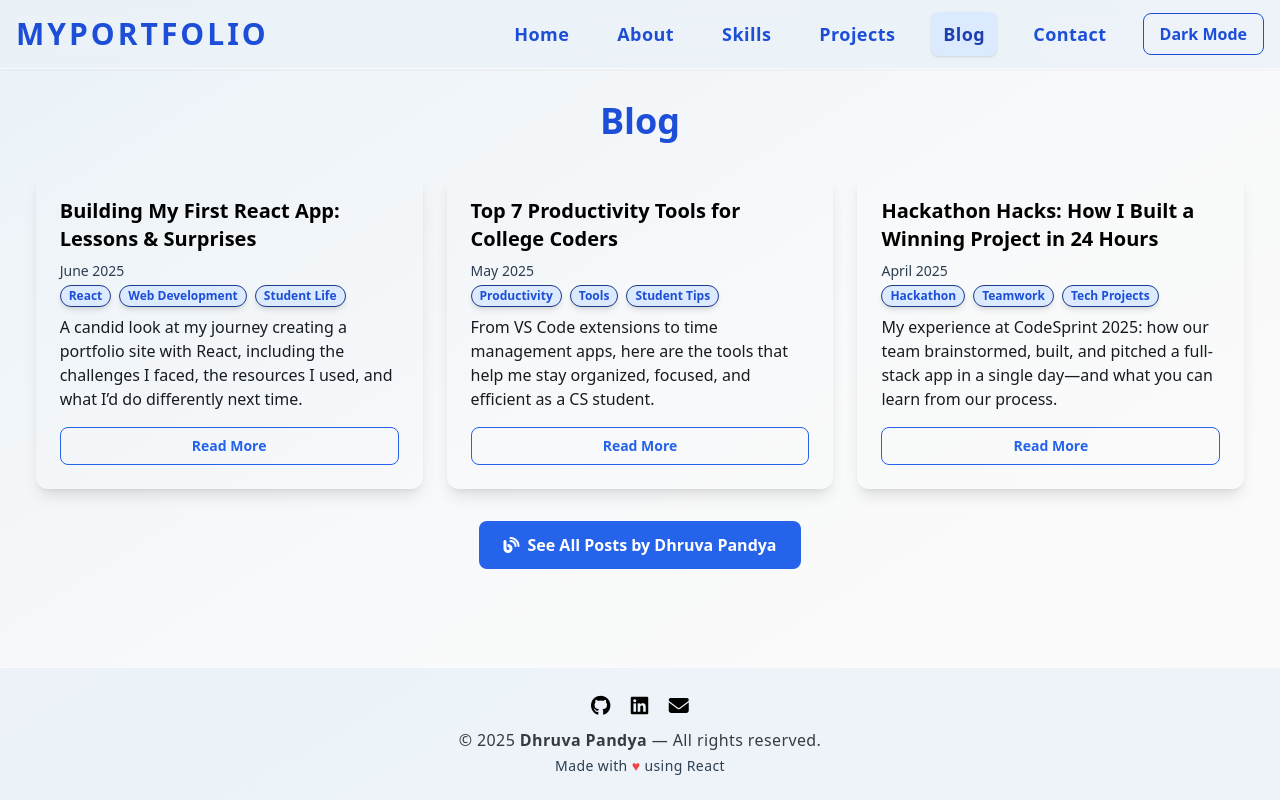
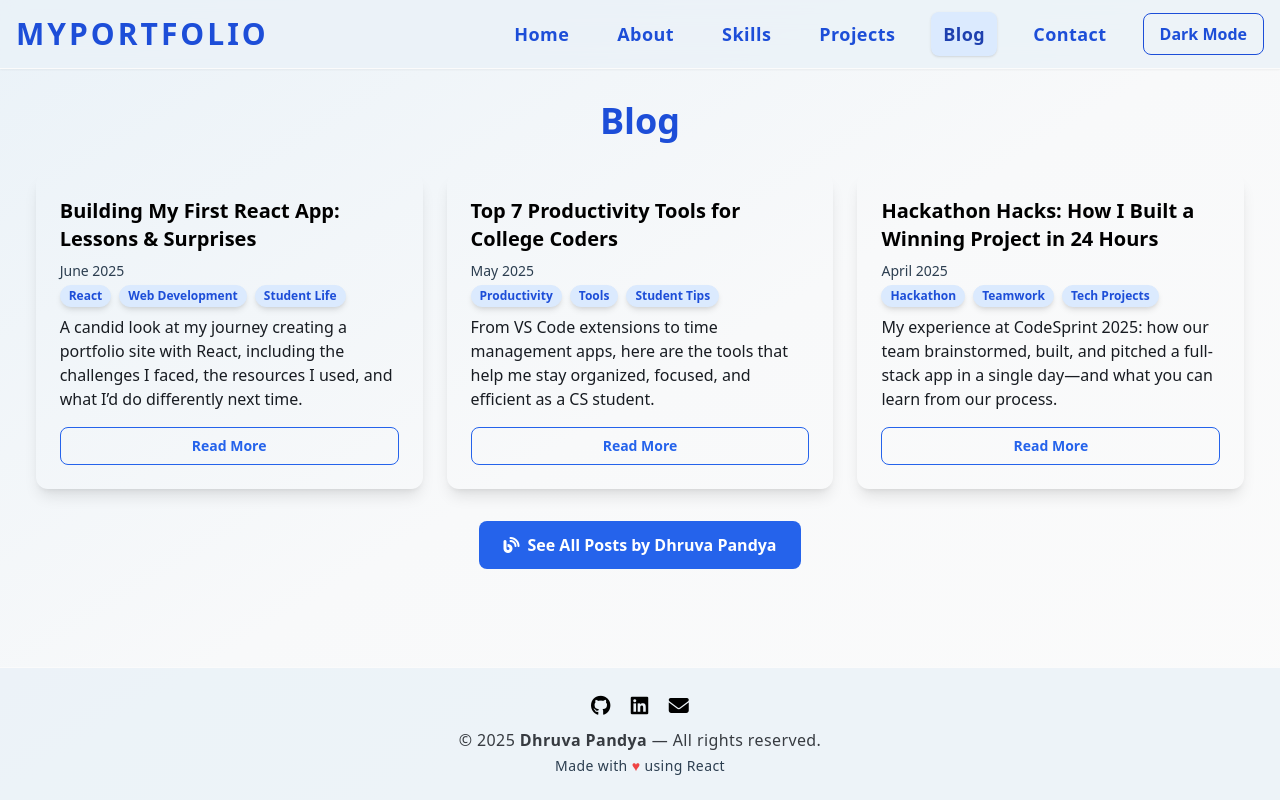
Before and after one commit to dhruva2609/my_portfolio, a React (Create React App) app: page /blog in a window 1280 px wide. Built offline with nearby package versions, Linux system fonts and the light colour scheme.

Commit message:
Update Blog.jsx

```diff
--- a/src/features/Blog/Blog.jsx
+++ b/src/features/Blog/Blog.jsx
@@ -66,16 +66,20 @@ const Blog = () => {
             {post.tags.map((tag) => (
             <span
               key={tag}
-      className="bg-blue-100 dark:bg-primary-800
-    text-blue-700 dark:text-primary-100 border border-blue-900
+              className="
+                bg-blue-100 dark:bg-primary-800
+                text-blue-700 dark:text-primary-100
+                border border-blue-100 dark:border-primary-700
                 px-2 py-0.5 rounded-full text-xs font-semibold
                 shadow-md dark:shadow-[0_2px_8px_0_rgba(56,189,248,0.12)]
                 hover:shadow-lg dark:hover:shadow-[0_4px_16px_0_rgba(56,189,248,0.18)]
                 transition
-    cursor-pointer"
+                cursor-pointer
+              "
             >
               {tag}
             </span>
+
   ))}
 </div>
 
```
Lines whose indentation alone changed are shown as unchanged.
